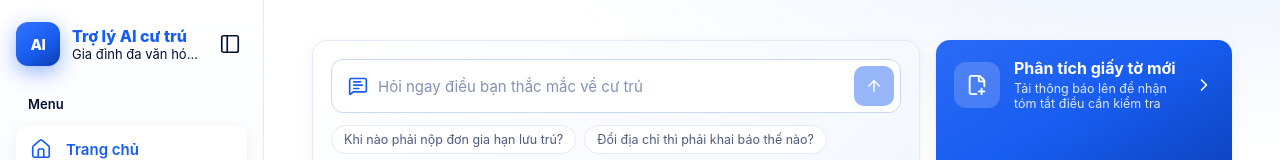
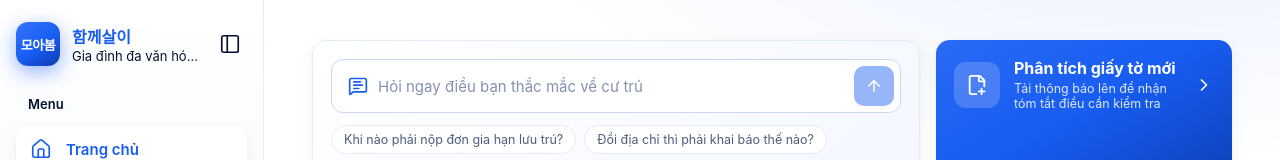
Before and after one commit to rulrularla123/multicultural-families, a React (Vite) app in the folder frontend/: page / in a window 1280 px wide. Shown: the top 160 px of the page. Built offline with nearby package versions, Linux system fonts and the light colour scheme; no server answers; a web font is replaced by a local one.

Commit message:
feat: 사이드바 로고를 프로젝트명 모아봄·팀명 함께살이로 변경

```diff
--- a/frontend/src/App.css
+++ b/frontend/src/App.css
@@ -77,8 +77,9 @@
   background: linear-gradient(145deg, #3474ff, var(--primary) 55%, #0b3cb0);
   color: #fff;
   font-weight: 800;
-  font-size: 15px;
-  letter-spacing: -0.02em;
+  font-size: 13px; /* 프로젝트명 '모아봄' 세 글자가 44px 안에 들어가도록 */
+  letter-spacing: -0.04em;
+  white-space: nowrap;
   box-shadow: 0 6px 20px rgba(24, 93, 241, 0.45);
 }
 
--- a/frontend/src/i18n.ts
+++ b/frontend/src/i18n.ts
@@ -33,8 +33,8 @@ const ko: Dict = {
   'dash.laws.note': '출입국관리법·재한외국인처우기본법·다문화가족지원법·국적법과 시행령·시행규칙',
   'sidebar.collapse': '사이드바 접기',
   'sidebar.expand': '사이드바 펼치기',
-  'brand.badge': '체류',
-  'brand.title': '체류 AI 도우미',
+  'brand.badge': '모아봄',
+  'brand.title': '함께살이',
   'brand.subtitle': '다문화가족 · 법령 근거 안내',
   'sidebar.menu': '메뉴',
   'sidebar.language': '언어',
@@ -218,8 +218,8 @@ const vi: Dict = {
   'dash.laws.note': 'Luật Xuất nhập cảnh, Luật cơ bản về người nước ngoài, Luật hỗ trợ gia đình đa văn hóa, Luật Quốc tịch và các nghị định, thông tư',
   'sidebar.collapse': 'Thu gọn thanh bên',
   'sidebar.expand': 'Mở rộng thanh bên',
-  'brand.badge': 'AI',
-  'brand.title': 'Trợ lý AI cư trú',
+  'brand.badge': '모아봄',
+  'brand.title': '함께살이',
   'brand.subtitle': 'Gia đình đa văn hóa · căn cứ luật',
   'sidebar.menu': 'Menu',
   'sidebar.language': 'Ngôn ngữ',
```
